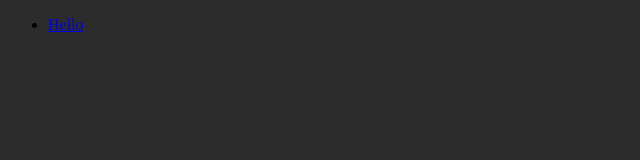
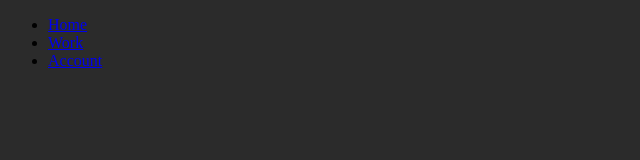
Before and after one commit to Oscar-wy/All-My-Code, a plain HTML site: page Website/Home.html in a window 1280 px wide. Shown: the whole page, without its empty margins (0-640 px from the left). Drawn offline with Linux system fonts and the light colour scheme.

Commit message:
Updating Website

```diff
--- a/Website/CSS/Main.css
+++ b/Website/CSS/Main.css
@@ -9,4 +9,10 @@
 
 .Navbar{
     background-color: var(--SecondaryBackgroundColour);
+    width: 100px;
+    height: 20px;
 }
+
+.NavContainer{
+    background-color: none;
+}
--- a/Website/Home.html
+++ b/Website/Home.html
@@ -11,7 +11,9 @@
     <nav class="Navbar">
         <div class="NavContainer">
             <ul>
-                <li><a href="#">Hello</a></li>
+                <li><a href="#" id="HomeBtn">Home</a></li>
+                <li><a href="#" id="WorkBtn">Work</a></li>
+                <li><a href="#" id="AccountBtn">Account</a></li>
             </ul>
         </div>
     </nav>
```
